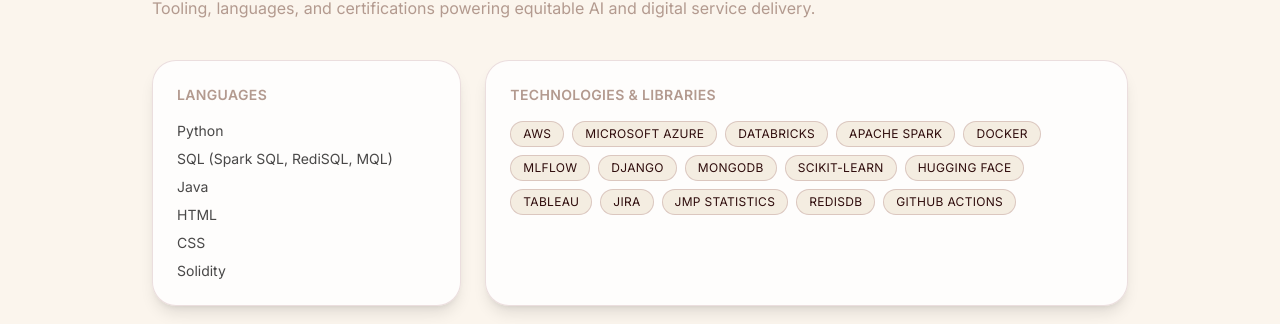
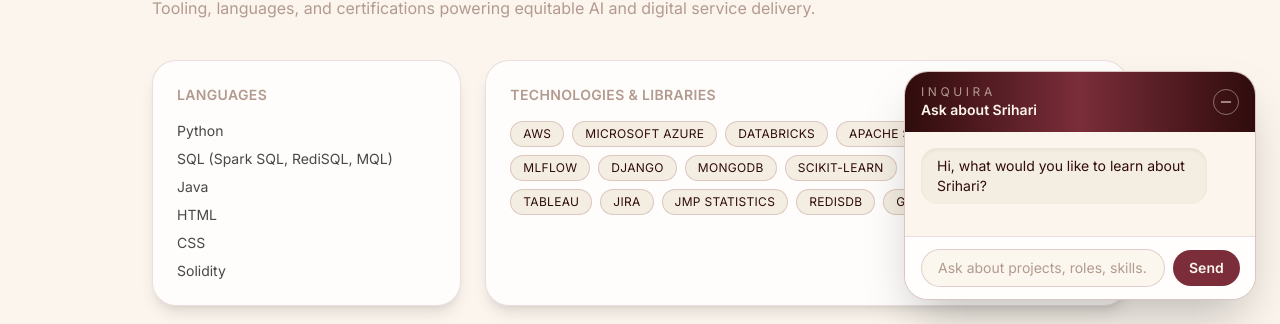
Before and after one commit to thealphacubicle/thealphacubicle.github.io, a React (Create React App) app: page /resume in a window 1280 px wide. Shown: the part 476-800 px from the top of the page. Built offline with nearby package versions, Linux system fonts and the light colour scheme; no server answers.

Commit message:
Added RAG component (#2)
Co-authored-by: Srihari Raman <raman.sr@northeastern.edu>

```diff
--- /dev/null
+++ b/src/components/InquiraWidget.js
@@ -0,0 +1,199 @@
+import React, { useEffect, useRef, useState } from 'react';
+
+const CHAT_ENDPOINT = 'https://personalrag-production.up.railway.app/v1/chat';
+// For dev only: const CHAT_ENDPOINT = 'http://localhost:8000/v1/chat';
+
+const INITIAL_PROMPT = 'Hi, what would you like to learn about Srihari?';
+const APPEAR_DELAY_MS = 2000;
+
+function InquiraWidget() {
+  const [isVisible, setIsVisible] = useState(false);
+  const [isMinimized, setIsMinimized] = useState(false);
+  const [messages, setMessages] = useState([
+    { id: 'assistant-initial', role: 'assistant', content: INITIAL_PROMPT }
+  ]);
+  const [input, setInput] = useState('');
+  const [isLoading, setIsLoading] = useState(false);
+  const [error, setError] = useState(null);
+  const endOfMessagesRef = useRef(null);
+
+  useEffect(() => {
+    const timer = window.setTimeout(() => setIsVisible(true), APPEAR_DELAY_MS);
+    return () => window.clearTimeout(timer);
+  }, []);
+
+  useEffect(() => {
+    if (!isVisible) {
+      return;
+    }
+
+    endOfMessagesRef.current?.scrollIntoView({ behavior: 'smooth' });
+  }, [messages, isVisible]);
+
+  const handleSubmit = async (event) => {
+    event.preventDefault();
+
+    const trimmed = input.trim();
+    if (!trimmed) {
+      return;
+    }
+
+    const userMessage = {
+      id: `user-${Date.now()}`,
+      role: 'user',
+      content: trimmed
+    };
+
+    const nextMessages = [...messages, userMessage];
+
+    setMessages(nextMessages);
+    setInput('');
+    setIsLoading(true);
+    setError(null);
+
+    try {
+      const response = await fetch(CHAT_ENDPOINT, {
+        method: 'POST',
+        headers: { 'Content-Type': 'application/json' },
+        body: JSON.stringify({
+          query: trimmed,
+          // history: nextMessages.map(({ role, content }) => ({ role, content }))
+        })
+      });
+
+      if (!response.ok) {
+        throw new Error(`Request failed with status ${response.status}`);
+      }
+
+      const data = await response.json();
+      const assistantReply =
+        data.answer ||
+        data.response ||
+        data.message ||
+        data.result ||
+        "I'm not able to fetch that right now, please try asking another way.";
+
+      setMessages((prev) => [
+        ...prev,
+        { id: `assistant-${Date.now()}`, role: 'assistant', content: assistantReply }
+      ]);
+    } catch (err) {
+      console.error('Inquira request error', err);
+      setError('Something went wrong reaching Inquira. Try again in a moment.');
+      setMessages((prev) => [
+        ...prev,
+        {
+          id: `assistant-error-${Date.now()}`,
+          role: 'assistant',
+          content: "I'm having trouble connecting right now, but feel free to try again soon."
+        }
+      ]);
+    } finally {
+      setIsLoading(false);
+    }
+  };
+
+  if (!isVisible) {
+    return null;
+  }
+
+  return (
+    <div className="fixed bottom-6 right-6 z-50 flex flex-col items-end gap-3">
+      {isMinimized ? (
+        <button
+          type="button"
+          onClick={() => setIsMinimized(false)}
+          className="rounded-full bg-brand px-5 py-2 text-sm font-semibold text-brand-cream shadow-glow transition hover:bg-brand-light focus-visible:outline-none focus-visible:ring-2 focus-visible:ring-brand focus-visible:ring-offset-2 focus-visible:ring-offset-brand-cream"
+        >
+          Open Inquira
+        </button>
+      ) : (
+        <div className="w-[min(22rem,90vw)] overflow-hidden rounded-3xl border border-brand/25 bg-brand-cream shadow-2xl">
+          <header className="flex items-center justify-between bg-gradient-to-r from-brand-deep via-brand to-brand-deep px-4 py-3 text-brand-cream">
+            <div>
+              <p className="text-xs uppercase tracking-[0.3em] text-brand-muted">Inquira</p>
+              <p className="text-sm font-semibold">Ask about Srihari</p>
+            </div>
+            <div className="flex items-center gap-2">
+              {isLoading && (
+                <span
+                  className="h-2 w-2 animate-pulse rounded-full bg-brand-cream"
+                  aria-hidden="true"
+                />
+              )}
+              <button
+                type="button"
+                onClick={() => setIsMinimized(true)}
+                className="rounded-full border border-brand-cream/40 p-1 text-brand-cream transition hover:bg-brand-cream/10 focus-visible:outline-none focus-visible:ring-2 focus-visible:ring-brand-cream/60 focus-visible:ring-offset-2 focus-visible:ring-offset-brand-cream/30"
+                aria-label="Minimize Inquira"
+              >
+                <svg
+                  xmlns="http://www.w3.org/2000/svg"
+                  viewBox="0 0 24 24"
+                  fill="none"
+                  stroke="currentColor"
+                  strokeWidth="1.5"
+                  className="h-4 w-4"
+                >
+                  <path strokeLinecap="round" strokeLinejoin="round" d="M5 12h14" />
+                </svg>
+              </button>
+            </div>
+          </header>
+
+          <div className="flex max-h-[22rem] flex-col bg-brand-cream/90">
+            <div className="flex-1 space-y-4 overflow-y-auto px-4 py-4 text-sm text-brand-ink">
+              {messages.map((message) => (
+                <div
+                  key={message.id}
+                  className={
+                    message.role === 'user'
+                      ? 'ml-auto max-w-[85%] rounded-2xl bg-white px-4 py-2 text-brand-ink shadow'
+                      : 'mr-auto max-w-[90%] rounded-2xl bg-brand-sand px-4 py-2 text-brand-deep shadow-inner'
+                  }
+                >
+                  {message.content}
+                </div>
+              ))}
+              {isLoading && (
+                <div className="mr-auto flex items-center gap-2 rounded-2xl bg-brand-sand px-3 py-2 text-brand-deep">
+                  <span className="h-2 w-2 animate-bounce rounded-full bg-brand" />
+                  <span className="h-2 w-2 animate-bounce rounded-full bg-brand" style={{ animationDelay: '120ms' }} />
+                  <span className="h-2 w-2 animate-bounce rounded-full bg-brand" style={{ animationDelay: '240ms' }} />
+                </div>
+              )}
+              <div ref={endOfMessagesRef} />
+            </div>
+
+            <form onSubmit={handleSubmit} className="border-t border-brand/15 bg-white/90 px-4 py-3">
+              <label htmlFor="inquira-input" className="sr-only">
+                Ask Inquira about Srihari
+              </label>
+              <div className="flex items-center gap-2">
+                <input
+                  id="inquira-input"
+                  type="text"
+                  value={input}
+                  onChange={(event) => setInput(event.target.value)}
+                  placeholder="Ask about projects, roles, skills..."
+                  className="flex-1 rounded-full border border-brand/20 bg-brand-cream px-4 py-2 text-sm text-brand-ink placeholder:text-brand-muted focus:border-brand focus:outline-none focus:ring-2 focus:ring-brand-light"
+                  disabled={isLoading}
+                />
+                <button
+                  type="submit"
+                  className="rounded-full bg-brand px-4 py-2 text-sm font-semibold text-brand-cream transition hover:bg-brand-light disabled:cursor-not-allowed disabled:opacity-60"
+                  disabled={isLoading}
+                >
+                  Send
+                </button>
+              </div>
+              {error && <p className="mt-2 text-xs text-brand">{error}</p>}
+            </form>
+          </div>
+        </div>
+      )}
+    </div>
+  );
+}
+
+export default InquiraWidget;
--- a/src/pages/Resume.js
+++ b/src/pages/Resume.js
@@ -1,5 +1,6 @@
 import React from 'react';
 import Button from '../components/Button';
+import InquiraWidget from '../components/InquiraWidget';
 
 const experience = [
   {
@@ -344,6 +345,7 @@
           </div>
         </div>
       </section>
+      <InquiraWidget />
     </div>
   );
 }
```
